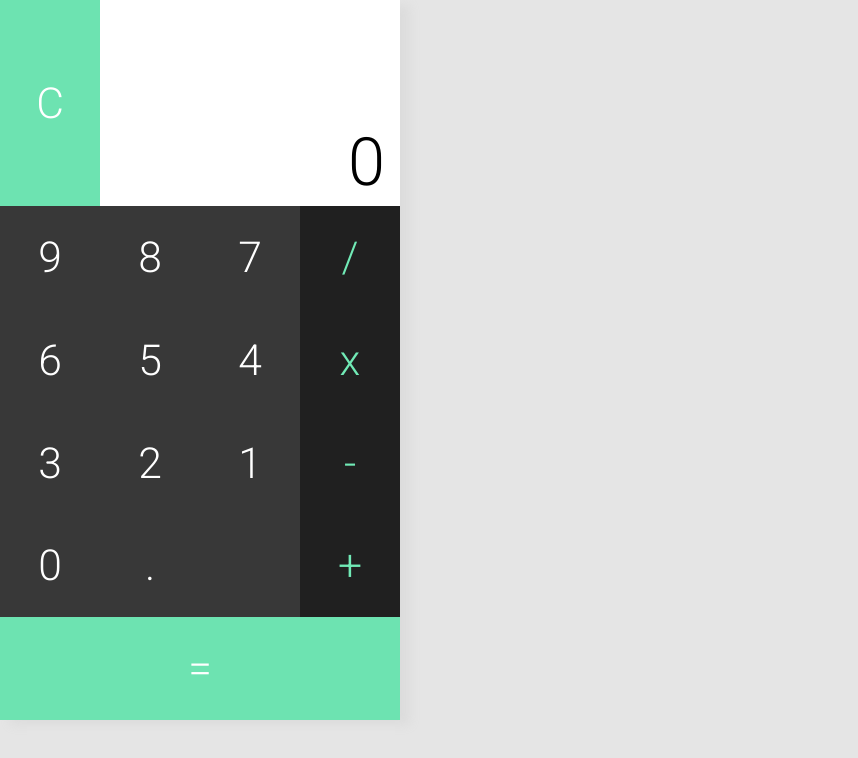
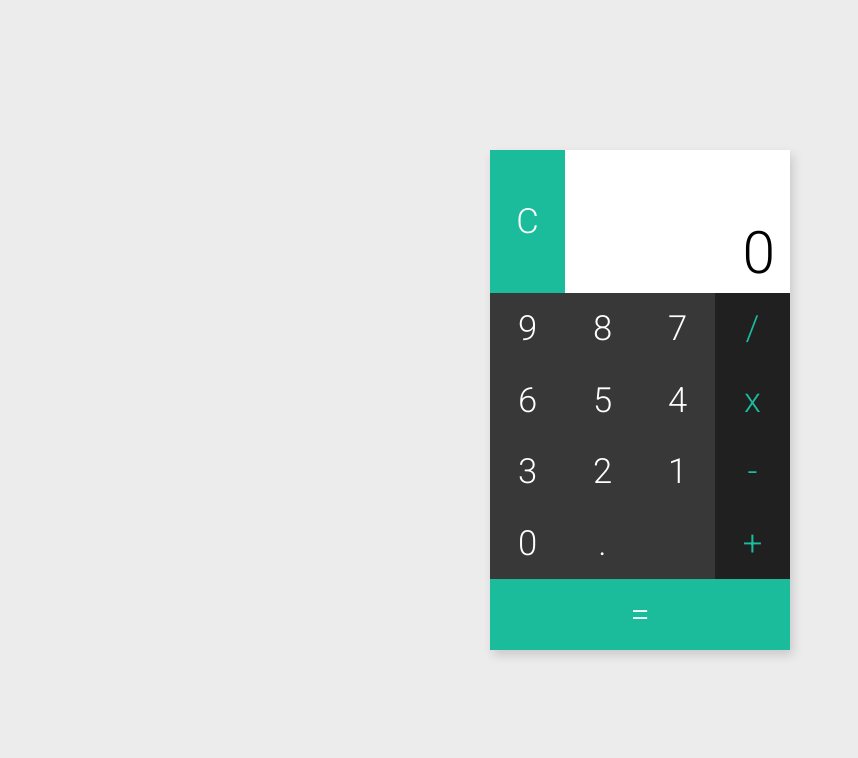
Before and after one commit to Lucashsc31/minha-calculadora, an Angular app: page / in a window 1280 px wide. Shown: the top 758 px of the page, without its empty margins (0-858 px from the left). Built offline with nearby package versions, Linux system fonts and the light colour scheme.

Commit message:
Finalizado :D

```diff
--- a/src/app/app.component.css
+++ b/src/app/app.component.css
@@ -1,6 +1,9 @@
 .container{
-    font-family: Roboto;
+    display: grid;
+    justify-items: center;
+    align-items: center;
     width: 100vw;
     height: 100vh;
-    background-color: #e5e5e5;
+    font-family: Roboto;
+    background-color: #ececec;
 }
--- a/src/app/calculadora/calculadora.component.css
+++ b/src/app/calculadora/calculadora.component.css
@@ -2,8 +2,8 @@
     display: grid;
     width: 100vw;
     height: 100vh;
-    max-width: 400px;
-    max-height: 720px;
+    max-width: 300px;
+    max-height: 500px;
     grid-template: repeat(7, 1fr) / repeat(4, 1fr);
     grid-template-areas: "clear expr expr expr"
                          "clear result result result"
@@ -13,7 +13,11 @@
                          "num num num ope"
                          "equal equal equal equal";
 
-    box-shadow: 10px 5px 10px #dcdcdc;
+    box-shadow: 3px 5px 10px rgba(1, 1, 1, 0.15);
+
+    animation: organic;
+    animation-duration: 5s;
+    animation-iteration-count: infinite;
 }
 
 .expr, .result{
@@ -27,13 +31,13 @@
 
 .expr{
     grid-area: expr;
-    font-size: 20pt;
+    font-size: 18pt;
     color: #afafaf;
 }
 
 .result{
     grid-area: result;
-    font-size: 50pt;
+    font-size: 44pt;
 }
 
 .num{
@@ -49,18 +53,18 @@
     display: grid;
     grid-template-rows: repeat(4, 1fr);
     background-color: #202020;
-    color: #71eab6;
+    color: #1abc9c;
 }
 
 .equal{
     grid-area: equal;
-    background: #6de3b1;
+    background: #1abc9c;
     color: #fff;
 }
 
 .clear{
     grid-area: clear;
-    background: #6de3b1;
+    background: #1abc9c;
     color: #fff;
 }
 
@@ -72,7 +76,7 @@
     justify-items: center;
     width: 100%;
     height: 100%;
-    font-size: 32pt;
+    font-size: 26pt;
     cursor: pointer;
     overflow: hidden;
 
@@ -112,3 +116,14 @@
         opacity: 0.1;
     }
 }
+
+@keyframes organic{
+    50%{
+        transform: translateY(-2px);
+        box-shadow: 3px 7px 10px rgba(1, 1, 1, 0.15);
+    }
+    100%{
+        transform: translateY(0px);
+        box-shadow: 3px 5px 10px rgba(1, 1, 1, 0.15);
+    }
+}
```
Also changed, not shown: src/app/app.component.html (line endings or trailing spaces).
